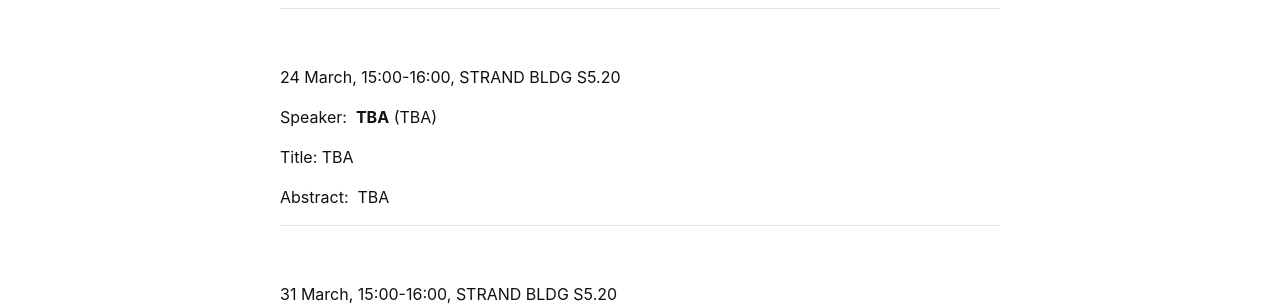
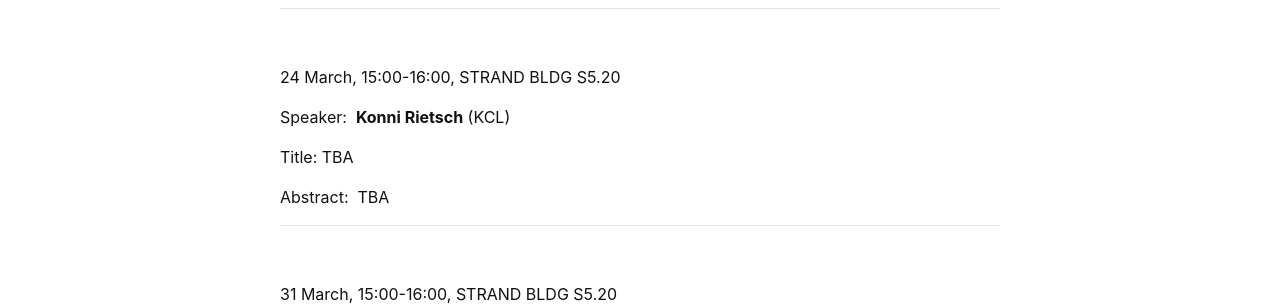
Before and after one commit to kcl-geometry-seminar/kcl-geometry-seminar.github.io, a Jekyll site: the page built from pages/index.md, in a window 1280 px wide and 900 px high, scrolled down 1693 px. Shown: the part 304-609 px from the top of the window. Built offline with Jekyll 4.4.1, drawn with Linux system fonts in a browser that asks for light colours; a script that is not in the unit is left out.

Commit message:
Update index.md

```diff
--- a/pages/index.md
+++ b/pages/index.md
@@ -90,7 +90,7 @@ Abstract:&nbsp; TBA
 
 24 March,  15:00-16:00, STRAND BLDG S5.20
 
-Speaker:&nbsp; **TBA** (TBA)
+Speaker:&nbsp; **Konni Rietsch** (KCL)
 
 Title:&nbsp;TBA
 
```
